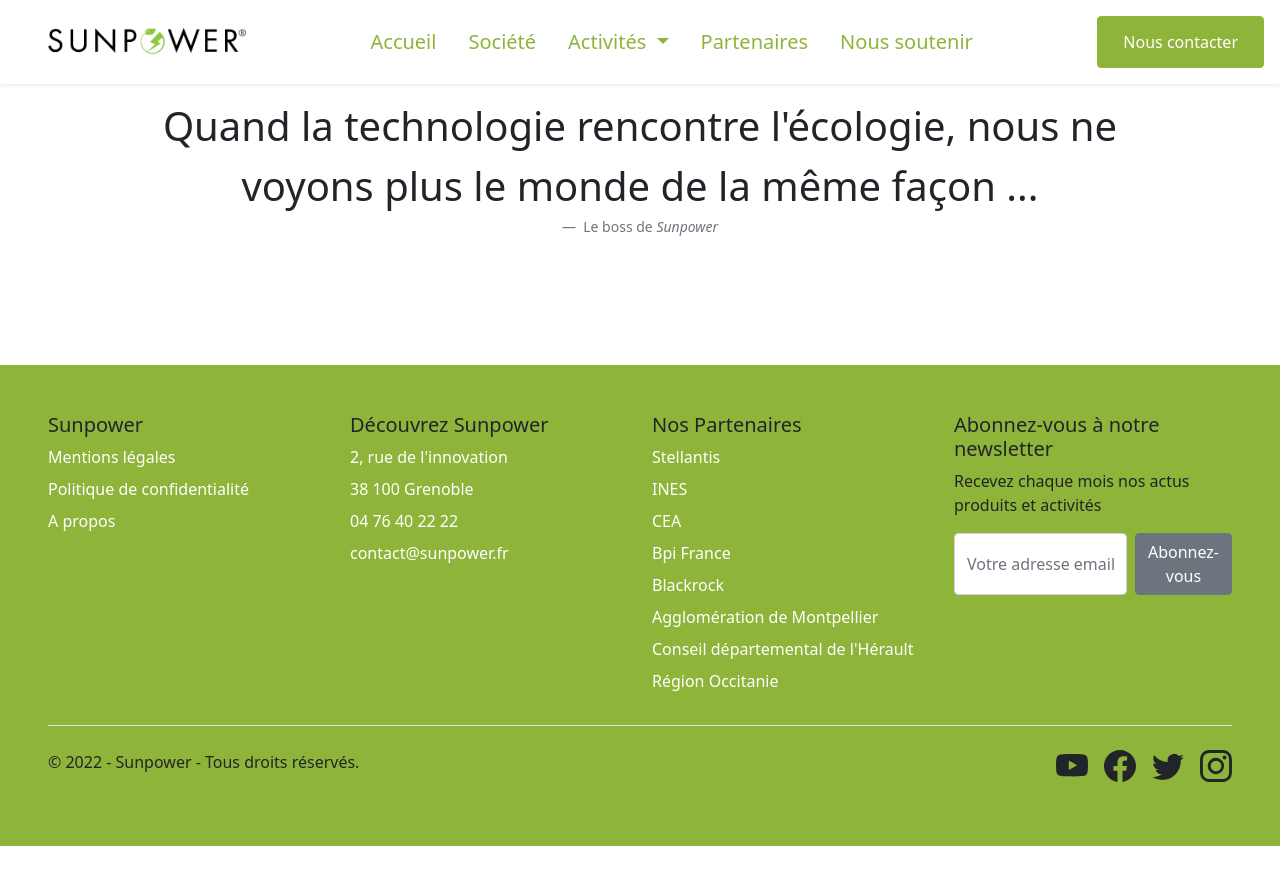
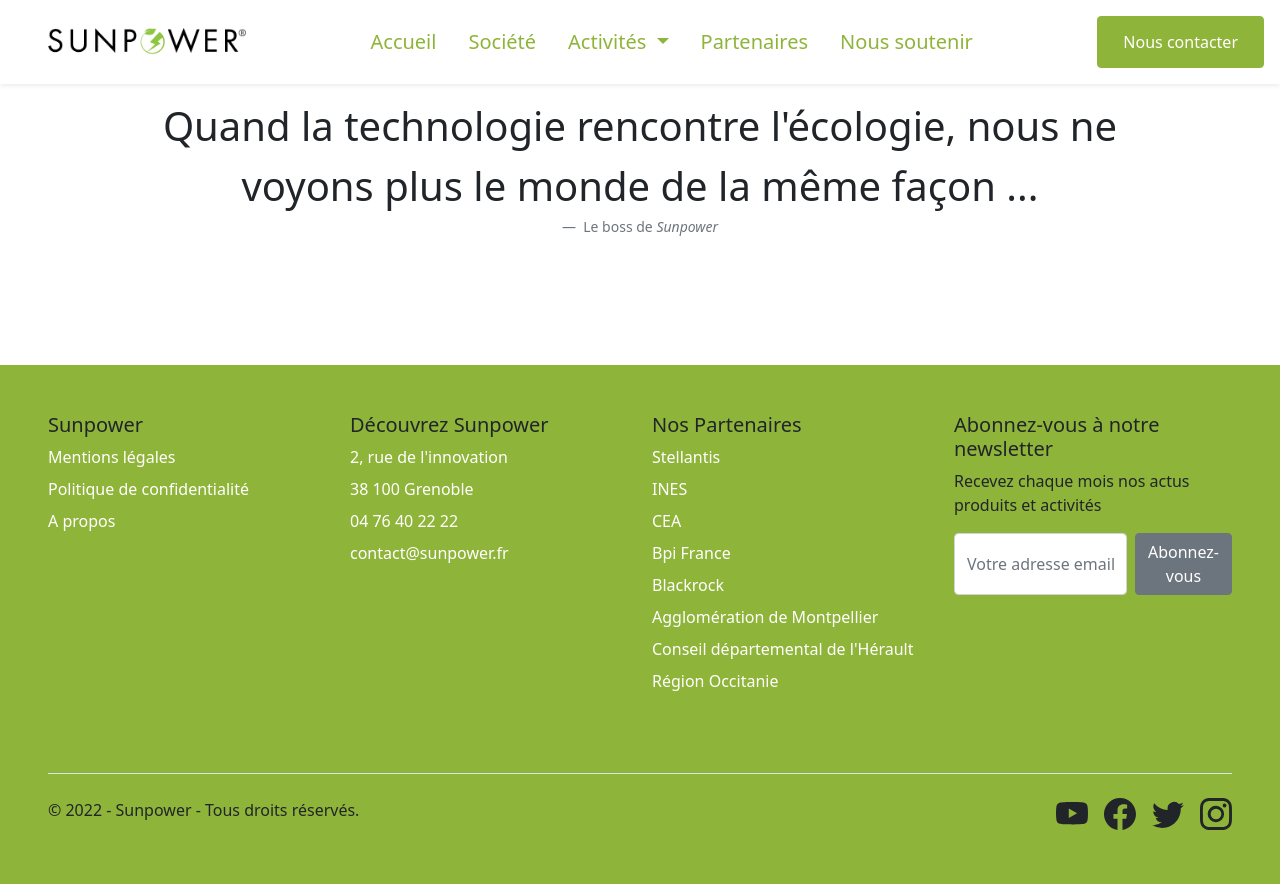
Before and after one commit to Matthieu-Charles/Sunpower, a website: page index.html in a window 1280 px wide. Before the commit the page ends 846 px from the top, so only its background shows below. Drawn offline with nearby package versions, Linux system fonts and the light colour scheme.

Commit message:
Update index.html

```diff
--- a/index.html
+++ b/index.html
@@ -245,7 +245,7 @@
     </main>
     <footer class="py-5 bg-primary px-5">
         <div class="row">
-            <div class="col-12 col-md">
+            <div class="col-12 col-md pb-5">
                 <h5>Sunpower</h5>
                 <ul class="nav flex-column">
                     <li class="nav-item mb-2"><a href="#" class="nav-link p-0 text-white">Mentions légales</a></li>
@@ -255,7 +255,7 @@
                 </ul>
             </div>
 
-            <div class="col-12 col-md">
+            <div class="col-12 col-md pb-5">
                 <h5>Découvrez Sunpower</h5>
                 <ul class="nav flex-column">
                     <li class="nav-item mb-2"><a href="#" class="nav-link p-0 text-white">2, rue de l'innovation</a>
@@ -267,7 +267,7 @@
                 </ul>
             </div>
 
-            <div class="col-12 col-md">
+            <div class="col-12 col-md pb-5">
                 <h5>Nos Partenaires</h5>
                 <ul class="nav flex-column">
                     <li class="nav-item mb-2"><a href="#" class="nav-link p-0 text-white">Stellantis</a></li>
```
